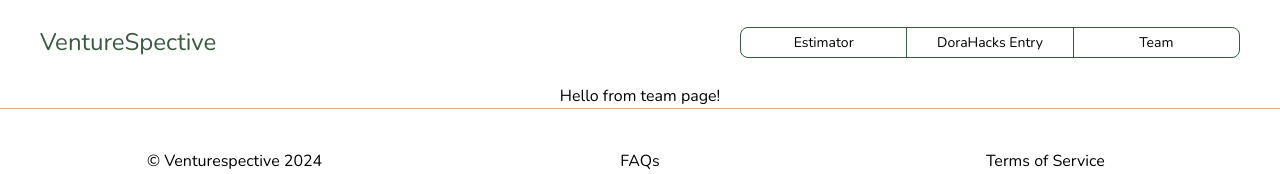
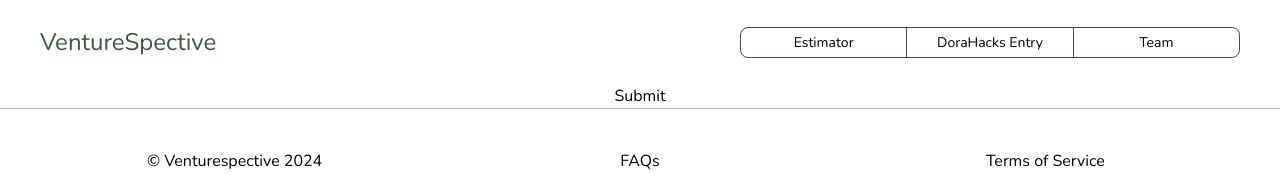
Before and after one commit to jayvakil-bc/UOFTHacks, a React (Vite) app in the folder frontend/: page /team in a window 1280 px wide. Shown: the top 174 px of the page. Built offline with nearby package versions, Linux system fonts and the light colour scheme.

Commit message:
Connecting endpoints

```diff
--- a/frontend/src/components/Map.tsx
+++ b/frontend/src/components/Map.tsx
@@ -2,7 +2,11 @@ import React, {useState, useRef} from 'react';
 import { APIProvider, Map, AdvancedMarker } from '@vis.gl/react-google-maps';
 import { useMapsLibrary } from '@vis.gl/react-google-maps';
 
-function MapComp() {
+interface MapCompProps {
+  onMarkerPositionChange: (position: { lat: number; lng: number }) => void;
+}
+
+function MapComp({ onMarkerPositionChange }: MapCompProps) {
   const [markerPosition, setMarkerPosition] = useState({
     lat: 43.660663701375796,
     lng: -79.39655519409172,
@@ -13,10 +17,14 @@ function MapComp() {
     if (event.latLng) {
       const lat = event.latLng.lat();
       const lng = event.latLng.lng();
+      const newPosition = { lat, lng };
       setMarkerPosition({ lat, lng });
 
       //move the map to the position??? TODO
       console.log('Marker new position:', { lat, lng });
+
+      // Notify parent component
+      onMarkerPositionChange(newPosition);
     }
   };
 
@@ -24,10 +32,14 @@ function MapComp() {
     if (place && place.geometry?.location) {
       const lat = place.geometry.location.lat();
       const lng = place.geometry.location.lng();
+      const newPosition = { lat, lng };
       setSearch(true);
       setMarkerPosition({ lat, lng });
 
       console.log('Marker current position:', markerPosition.lat, markerPosition.lng);
+
+      // Notify parent component
+      onMarkerPositionChange(newPosition);
     }
   };
   const conditionalProps = {
@@ -53,11 +65,6 @@ function MapComp() {
           />
         </Map>
       </APIProvider>
-      {/* <div className="mt-4">
-        <p>
-          Current Coordinates: Latitude: {markerPosition.lat}, Longitude: {markerPosition.lng}
-        </p>
-      </div> */}
     </div>
   );
 }
@@ -89,7 +96,7 @@ const PlaceAutocompleteClassic = ({ onPlaceSelect }: Props) => {
       <input
         ref={inputRef}
         placeholder="Search for a location"
-        className="border border-gray-300 p-2 w-full rounded"
+        className="border border-deepgreen p-2 w-full rounded"
       />
     </div>
   );
--- a/frontend/src/pages/Home.tsx
+++ b/frontend/src/pages/Home.tsx
@@ -6,11 +6,51 @@ import Button from '../components/Button';
 
 
 function Home() {
-  const [capital, setCapital] = useState(50000); // State for Capital slider
-  const [teamSize, setTeamSize] = useState(5); // State for Team Size slider
+  const [capital, setCapital] = useState(50000);
+  const [teamSize, setTeamSize] = useState(5);
+  const [selectedType, setSelectedType] = useState("");
+  const [customType, setCustomType] = useState("");
+  const [markerPosition, setMarkerPosition] = useState({
+    lat: 43.660663701375796,
+    lng: -79.39655519409172,
+  });
+  const [priceRange, setPriceRange] = useState("");
+  const [description, setDescription] = useState("");
 
-  const [selectedType, setSelectedType] = useState(""); // State for dropdown selection
-  const [customType, setCustomType] = useState(""); // State for custom input
+
+  // const handleSubmit = async (event: { preventDefault: () => void; }) => {
+  const handleSubmit = (event: React.FormEvent) => {
+    event.preventDefault();
+    const data = {
+      capital,
+      teamSize,
+      type: selectedType === "Other" ? customType : selectedType,
+      location: markerPosition, // Include latitude and longitude
+      priceRange,
+      description,
+    };
+
+    console.log("Form submission data:", data);
+
+    // try {
+    //   const response = await fetch("http://your-backend-route/api/analyze", {
+    //     method: "POST",
+    //     headers: {
+    //       "Content-Type": "application/json",
+    //     },
+    //     body: JSON.stringify(data),
+    //   });
+
+    //   if (!response.ok) {
+    //     throw new Error("Failed to submit data");
+    //   }
+
+    //   const result = await response.json();
+    //   console.log("Analysis result:", result);
+    // } catch (error) {
+    //   console.error("Error submitting data:", error);
+    // }
+  };
 
   const restaurantTypes = [
     "Fine Dining",
@@ -48,13 +88,16 @@ function Home() {
 
       {/* Main */}
 
-      <div className="my-8 py-8 px-[75px] text-left rounded-3xl h-[1850px] bg-shadow w-[700px]">
+      <form
+        onSubmit={handleSubmit}
+        className="my-8 py-8 px-[75px] text-left rounded-3xl h-[1850px] bg-shadow w-[700px]"
+      >
         <h2 className="pb-1"> Tell Us About Your Potential Restaurant</h2>
         <h3> Location </h3>
         <p className="pb-1"> The intended location of your restaurant:</p>
 
         <div className="flex justify-center w-[548px] h-[430px]">
-          <Map />
+          <Map onMarkerPositionChange={setMarkerPosition} />
         </div>
 
         <div className="border-y border-deepgreen pt-[20px] pb-[40px]">
@@ -172,7 +215,8 @@ function Home() {
           <Button className="text-black" type="reset"> Clear </Button>
         </div>
 
-      </div>
+
+      </form>
 
     </div>
   )
--- a/frontend/src/pages/Team.tsx
+++ b/frontend/src/pages/Team.tsx
@@ -1,11 +1,48 @@
-import React from 'react'
+import React from "react";
 
 function Team() {
+  const handleSubmit = async (event: React.MouseEvent<HTMLButtonElement>) => {
+    event.preventDefault();
+
+    // Test data
+    const testPayload = {
+      restaurant_type: "study cafe",
+      team_size: "20",
+      budget: "1000",
+      priceRange: "25",
+      latitude: 43.7757,
+      longitude: 79.3451,
+    };
+
+    console.log("Test form submission data:", testPayload);
+
+    try {
+      const response = await fetch("http://localhost:8000/form-submit", {
+        method: "POST",
+        headers: {
+          "Content-Type": "application/json",
+        },
+        body: JSON.stringify(testPayload),
+      });
+
+      if (!response.ok) {
+        throw new Error("Failed to submit data");
+      }
+
+      const result = await response.json();
+      console.log("Analysis result:", result);
+    } catch (error) {
+      console.error("Error submitting data:", error);
+    }
+  };
+
   return (
     <div>
-      Hello from team page!
+      <button type="button" onClick={handleSubmit}>
+        Submit
+      </button>
     </div>
-  )
+  );
 }
 
-export default Team
+export default Team;
```
Also changed, not shown: 1 other file (tests, documents, lock files or other folders).
